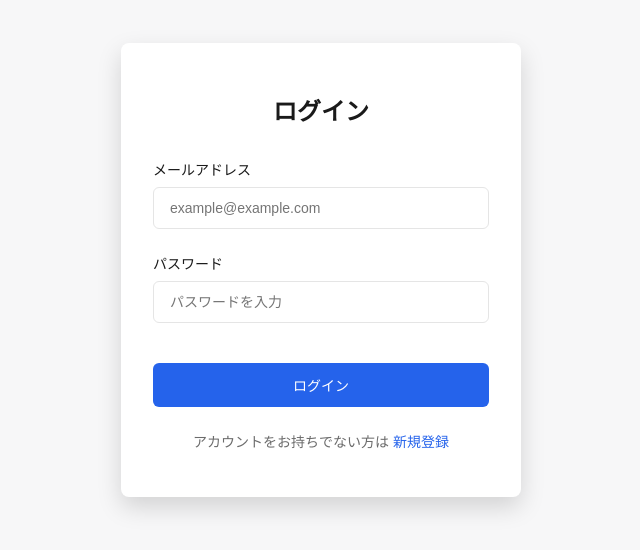
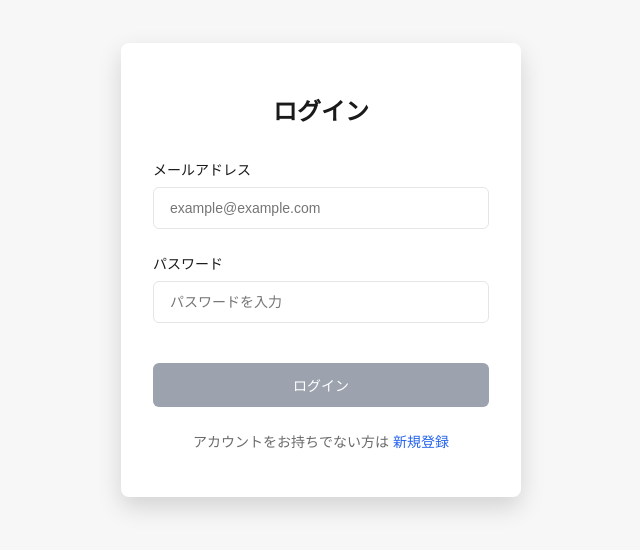
Before and after one commit to kametaro1210/react-gemini-chatbot, a React (Vite) app in the folder src/: page /signin in a window 1280 px wide. Shown: the part 130-680 px from the top of the page, without its empty margins (319-959 px from the left). Built offline with nearby package versions, Linux system fonts and the light colour scheme; no server answers.

Commit message:
ユーザーログイン機能実装

```diff
--- a/src/src/modules/auth/auth.repository.ts
+++ b/src/src/modules/auth/auth.repository.ts
@@ -1,6 +1,9 @@
 
 import api from '../../lib/api';
 import { User } from '../users/user.entity';
+
+
+export const authRepository = {
 
 /*
     ユーザー登録（サインアップ）処理
@@ -18,7 +21,6 @@ import { User } from '../users/user.entity';
     4. 変換した User インスタンスと token をオブジェクトにまとめて返却する。
 */
 
-export const authRepository = {
     async signup(
         name: string,
         email: string,
@@ -28,4 +30,31 @@ export const authRepository = {
         const { user, token } = result.data;
         return { user: new User(user), token };
     },
+
+/*
+    ログイン（サインイン）処理
+
+    【処理概要】
+    メールアドレスとパスワードを受け取り、
+    バックエンドのAPIにリクエストを送信してログイン認証を行います。
+    処理が完了するまでの「非同期処理の結果（将来得られるデータ）」を保証するため、
+    Promise<{ user: User; token: string }> 型のオブジェクトを返却します。
+
+    【処理フロー】
+    1. 引数として受け取った email, password をペイロードとして、POST
+        /auth/signin エンドポイントへAPIリクエストを送信する。
+    2. await を使い、サーバーからのレスポンス（Promiseの完了）を待機する。
+    3. レスポンスデータから user と token を抽出する。
+    4. 取得したユーザーデータを User クラスのインスタンスに変換する。
+    5. 変換した User インスタンスと token をオブジェクトにまとめて返却する。
+*/
+
+    async signin(
+        email: string,
+        password: string,
+    ): Promise<{ user: User; token: string }> {
+        const result = await api.post('/auth/signin', { email, password });
+        const { user, token } = result.data;
+        return { user: new User(user), token };
+    },
 };
--- a/src/src/pages/Signin/index.tsx
+++ b/src/src/pages/Signin/index.tsx
@@ -1,7 +1,27 @@
 import { Link } from 'react-router-dom';
 import './index.css';
+import { authRepository } from '../../modules/auth/auth.repository';
+import { useState } from 'react';
 
 export default function Signin() {
+
+  const [email, setEmail] = useState('');
+  const [password, setPassword] = useState('');
+  const [isLoading, setIsLoading] = useState(false);
+
+    const signin = async () => {
+    setIsLoading(true);
+    try {
+      const { user, token } = await authRepository.signin(email, password);
+      console.log('ログイン成功:', user, token);
+    } catch (error) {
+      console.error(error);
+      alert('ログインに失敗しました');
+    } finally {
+      setIsLoading(false);
+    }
+  };
+
   return (
     <div className="auth-container">
       <div className="auth-card">
@@ -15,6 +35,8 @@ export default function Signin() {
               type="email"
               placeholder="example@example.com"
               required
+              value={email}
+              onChange={(e) => setEmail(e.target.value)}
             />
           </div>
 
@@ -25,10 +47,17 @@ export default function Signin() {
               type="password"
               placeholder="パスワードを入力"
               required
+              value={password}
+              onChange={(e) => setPassword(e.target.value)}
             />
           </div>
 
-          <button type="button" className="auth-button" onClick={() => {}}>
+          <button
+            type="button"
+            className="auth-button"
+            disabled={isLoading || !email || !password}
+            onClick={signin}
+          >
             ログイン
           </button>
         </div>
```
